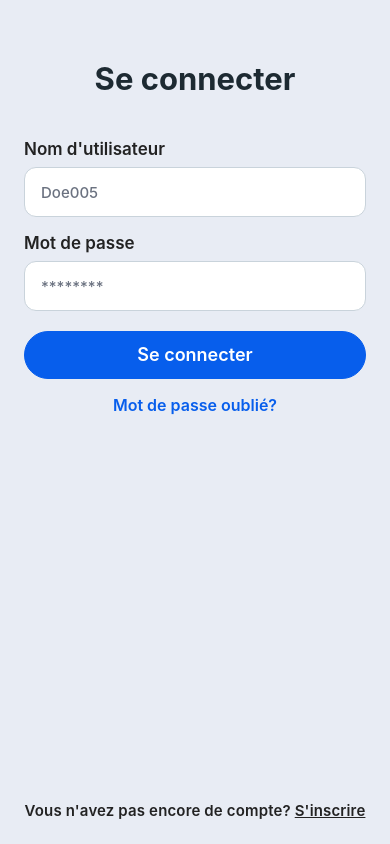
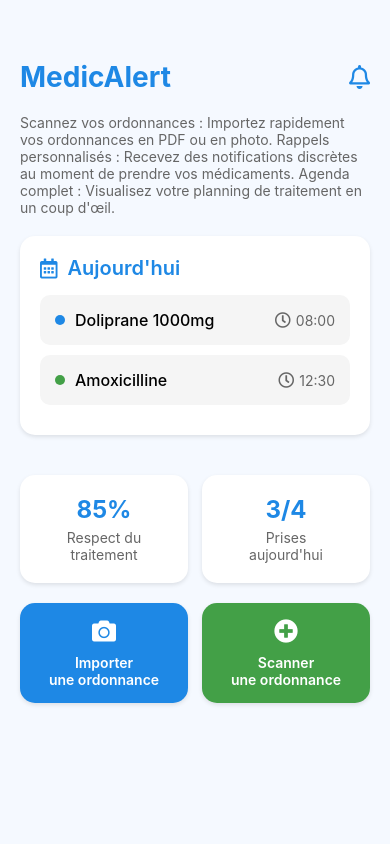
Before and after one commit to SylvHardDev/Spooky, a React Native app in the folder Front/: screen /HomeScreen in a window 390 px wide. Built offline with nearby package versions, Linux system fonts and the light colour scheme.

Commit message:
Intégration homepage xD

```diff
--- a/Front/navigations/MainNavigation.jsx
+++ b/Front/navigations/MainNavigation.jsx
@@ -3,6 +3,7 @@ import { NavigationContainer } from "@react-navigation/native";
 import { createStackNavigator } from "@react-navigation/stack";
 import LoginScreen from '../screens/LoginScreen';
 import RegisterScreen from '../screens/RegisterScreen';
+import HomeScreen from '../screens/HomeScreen';
 
 const MainNavigation = () => {
     const Stack = createStackNavigator();
@@ -11,6 +12,7 @@ const MainNavigation = () => {
     <Stack.Navigator >
       <Stack.Screen  options={{ headerShown: false }} name="Login" component={LoginScreen} />
       <Stack.Screen options={{ headerShown: false }} name="Register" component={RegisterScreen} />
+      <Stack.Screen options={{ headerShown: false }} name="HomeScreen" component={HomeScreen} />
     </Stack.Navigator>
   </NavigationContainer>
   )
--- a/Front/package.json
+++ b/Front/package.json
@@ -9,9 +9,11 @@
     "web": "expo start --web"
   },
   "dependencies": {
+    "@expo/vector-icons": "^14.0.4",
     "@react-navigation/native": "^7.0.3",
     "@react-navigation/stack": "^7.0.3",
     "expo": "~52.0.7",
+    "expo-document-picker": "^13.0.1",
     "expo-image-picker": "~16.0.2",
     "expo-status-bar": "~2.0.0",
     "react": "18.3.1",
--- /dev/null
+++ b/Front/screens/HomeScreen.jsx
@@ -0,0 +1,259 @@
+import React, { useState } from "react";
+import { View, Text, StyleSheet, TouchableOpacity, Alert } from "react-native";
+import { FontAwesome5 } from "@expo/vector-icons";
+import * as DocumentPicker from "expo-document-picker";
+
+const HomeScreen = () => {
+  const [importedFile, setImportedFile] = useState(null);
+
+  // Fonction pour gérer l'importation de fichiers
+  const handleImportFile = async () => {
+    try {
+      const result = await DocumentPicker.getDocumentAsync({
+        type: ["application/pdf", "image/*"], // PDF et images
+      });
+
+      if (result.type === "success") {
+        setImportedFile(result);
+        Alert.alert("Fichier importé avec succès", `Nom : ${result.name}`);
+      } else {
+        Alert.alert("Importation annulée");
+      }
+    } catch (error) {
+      Alert.alert("Erreur", "Une erreur s'est produite lors de l'importation.");
+      console.error(error);
+    }
+  };
+
+  const todaysMeds = [
+    { name: "Doliprane 1000mg", time: "08:00", taken: false },
+    { name: "Amoxicilline", time: "12:30", taken: true },
+  ];
+
+  return (
+    <View style={styles.container}>
+      <View style={styles.header}>
+        <Text style={styles.title}>MedicAlert</Text>
+        <FontAwesome5 name="bell" size={24} color="#1E88E5" />
+      </View>
+
+      {/* Texte descriptif */}
+      <Text style={styles.description}>
+        Scannez vos ordonnances : Importez rapidement vos ordonnances en PDF ou
+        en photo. Rappels personnalisés : Recevez des notifications discrètes au
+        moment de prendre vos médicaments. Agenda complet : Visualisez votre
+        planning de traitement en un coup d'œil.
+      </Text>
+
+      {/* Planning du jour */}
+      <View style={styles.scheduleCard}>
+        <View style={styles.scheduleHeader}>
+          <FontAwesome5 name="calendar-alt" size={20} color="#1E88E5" />
+          <Text style={styles.scheduleTitle}>Aujourd'hui</Text>
+        </View>
+        {todaysMeds.map((med, index) => (
+          <View key={index} style={styles.medicationItem}>
+            <View style={styles.medicationInfo}>
+              <View
+                style={[
+                  styles.statusDot,
+                  { backgroundColor: med.taken ? "#43A047" : "#1E88E5" },
+                ]}
+              />
+              <Text style={styles.medicationName}>{med.name}</Text>
+            </View>
+            <View style={styles.timeContainer}>
+              <FontAwesome5 name="clock" size={16} color="#666" />
+              <Text style={styles.timeText}>{med.time}</Text>
+            </View>
+          </View>
+        ))}
+      </View>
+
+      {/* Statistiques */}
+      <View style={styles.statsContainer}>
+        <View style={styles.statCard}>
+          <Text style={styles.statNumber}>85%</Text>
+          <Text style={styles.statLabel}>Respect du{"\n"}traitement</Text>
+        </View>
+        <View style={styles.statCard}>
+          <Text style={styles.statNumber}>3/4</Text>
+          <Text style={styles.statLabel}>Prises{"\n"}aujourd'hui</Text>
+        </View>
+      </View>
+
+      {/* Boutons d'action */}
+      <View style={styles.actionButtons}>
+        <TouchableOpacity
+          style={[styles.actionButton, { backgroundColor: "#1E88E5" }]}
+          onPress={handleImportFile}
+        >
+          <FontAwesome5 name="camera" size={24} color="white" />
+          <Text style={styles.actionButtonText}>
+            Importer{"\n"}une ordonnance
+          </Text>
+        </TouchableOpacity>
+        <TouchableOpacity
+          style={[styles.actionButton, { backgroundColor: "#43A047" }]}
+        >
+          <FontAwesome5 name="plus-circle" size={24} color="white" />
+          <Text style={styles.actionButtonText}>
+            Scanner{"\n"}une ordonnance
+          </Text>
+        </TouchableOpacity>
+      </View>
+
+      {/* Fichier importé */}
+      {importedFile && (
+        <View style={styles.importedFileContainer}>
+          <Text style={styles.importedFileText}>
+            Fichier importé : {importedFile.name}
+          </Text>
+        </View>
+      )}
+    </View>
+  );
+};
+
+const styles = StyleSheet.create({
+  container: {
+    flex: 1,
+    padding: 20,
+    backgroundColor: "#F5F9FF", // Couleur de fond claire
+  },
+  header: {
+    flexDirection: "row",
+    justifyContent: "space-between",
+    alignItems: "center",
+    marginBottom: 20,
+    marginTop: 40,
+  },
+  title: {
+    fontSize: 28,
+    fontWeight: "bold",
+    color: "#1E88E5",
+  },
+  description: {
+    fontSize: 14,
+    color: "#666",
+    textAlign: "left",
+    marginBottom: 20,
+  },
+  actionButtons: {
+    flexDirection: "row",
+    justifyContent: "space-between",
+    marginTop: 20,
+  },
+  actionButton: {
+    width: "48%",
+    paddingVertical: 15,
+    borderRadius: 15,
+    alignItems: "center",
+    justifyContent: "center",
+    elevation: 3,
+    shadowColor: "#000",
+    shadowOffset: { width: 0, height: 2 },
+    shadowOpacity: 0.1,
+    shadowRadius: 4,
+  },
+  actionButtonText: {
+    color: "white",
+    marginTop: 10,
+    textAlign: "center",
+    fontWeight: "600",
+    fontSize: 14,
+  },
+  scheduleCard: {
+    backgroundColor: "white",
+    borderRadius: 15,
+    padding: 20,
+    marginBottom: 30,
+    elevation: 3,
+    shadowColor: "#000",
+    shadowOffset: { width: 0, height: 2 },
+    shadowOpacity: 0.1,
+    shadowRadius: 4,
+  },
+  scheduleHeader: {
+    flexDirection: "row",
+    alignItems: "center",
+    marginBottom: 15,
+  },
+  scheduleTitle: {
+    fontSize: 20,
+    fontWeight: "600",
+    marginLeft: 10,
+    color: "#1E88E5",
+  },
+  medicationItem: {
+    flexDirection: "row",
+    justifyContent: "space-between",
+    alignItems: "center",
+    backgroundColor: "#F5F5F5",
+    padding: 15,
+    borderRadius: 10,
+    marginBottom: 10,
+  },
+  medicationInfo: {
+    flexDirection: "row",
+    alignItems: "center",
+  },
+  statusDot: {
+    width: 10,
+    height: 10,
+    borderRadius: 5,
+    marginRight: 10,
+  },
+  medicationName: {
+    fontSize: 16,
+    fontWeight: "500",
+  },
+  timeContainer: {
+    flexDirection: "row",
+    alignItems: "center",
+  },
+  timeText: {
+    marginLeft: 5,
+    color: "#666",
+  },
+  statsContainer: {
+    flexDirection: "row",
+    justifyContent: "space-between",
+    marginTop: 10,
+  },
+  statCard: {
+    width: "48%",
+    backgroundColor: "white",
+    borderRadius: 15,
+    padding: 20,
+    alignItems: "center",
+    elevation: 3,
+    shadowColor: "#000",
+    shadowOffset: { width: 0, height: 2 },
+    shadowOpacity: 0.1,
+    shadowRadius: 4,
+  },
+  statNumber: {
+    fontSize: 24,
+    fontWeight: "bold",
+    color: "#1E88E5",
+    marginBottom: 5,
+  },
+  statLabel: {
+    fontSize: 14,
+    color: "#666",
+    textAlign: "center",
+  },
+  importedFileContainer: {
+    marginTop: 20,
+    padding: 10,
+    backgroundColor: "#E3F2FD",
+    borderRadius: 10,
+  },
+  importedFileText: {
+    fontSize: 14,
+    color: "#1E88E5",
+  },
+});
+
+export default HomeScreen;
```
Also changed, not shown: 1 other file (tests, documents, lock files or other folders).
